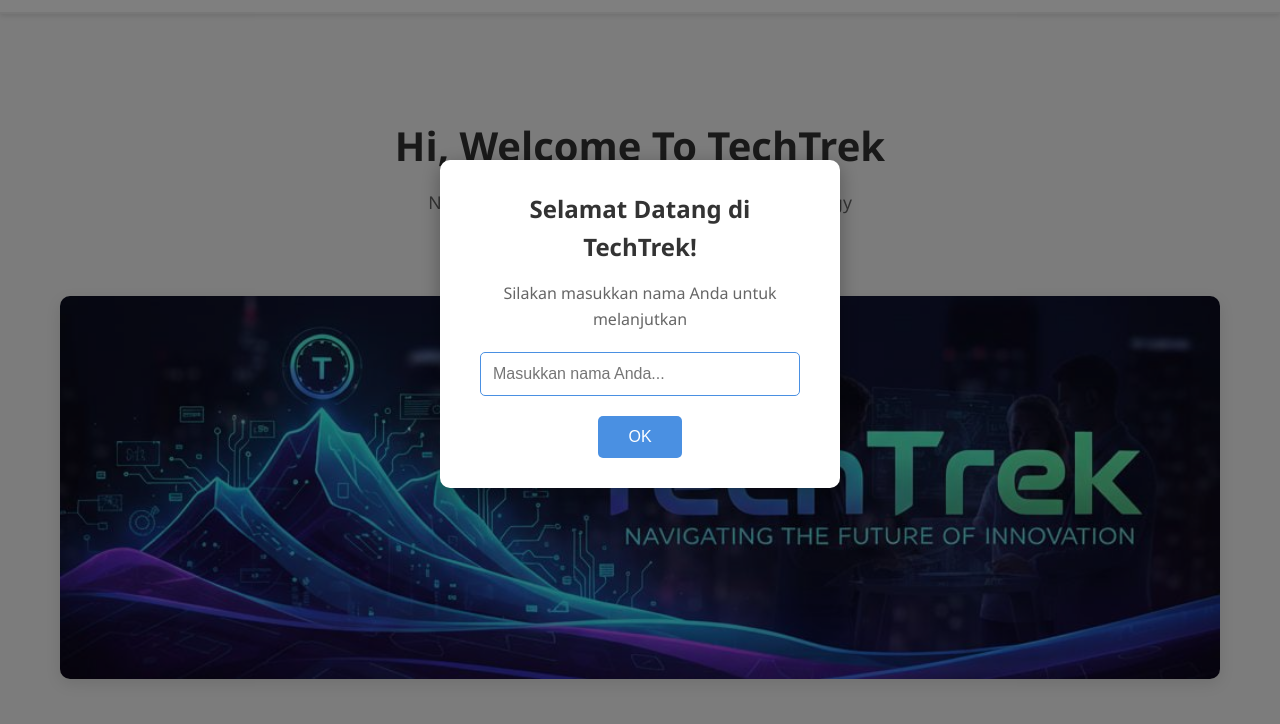
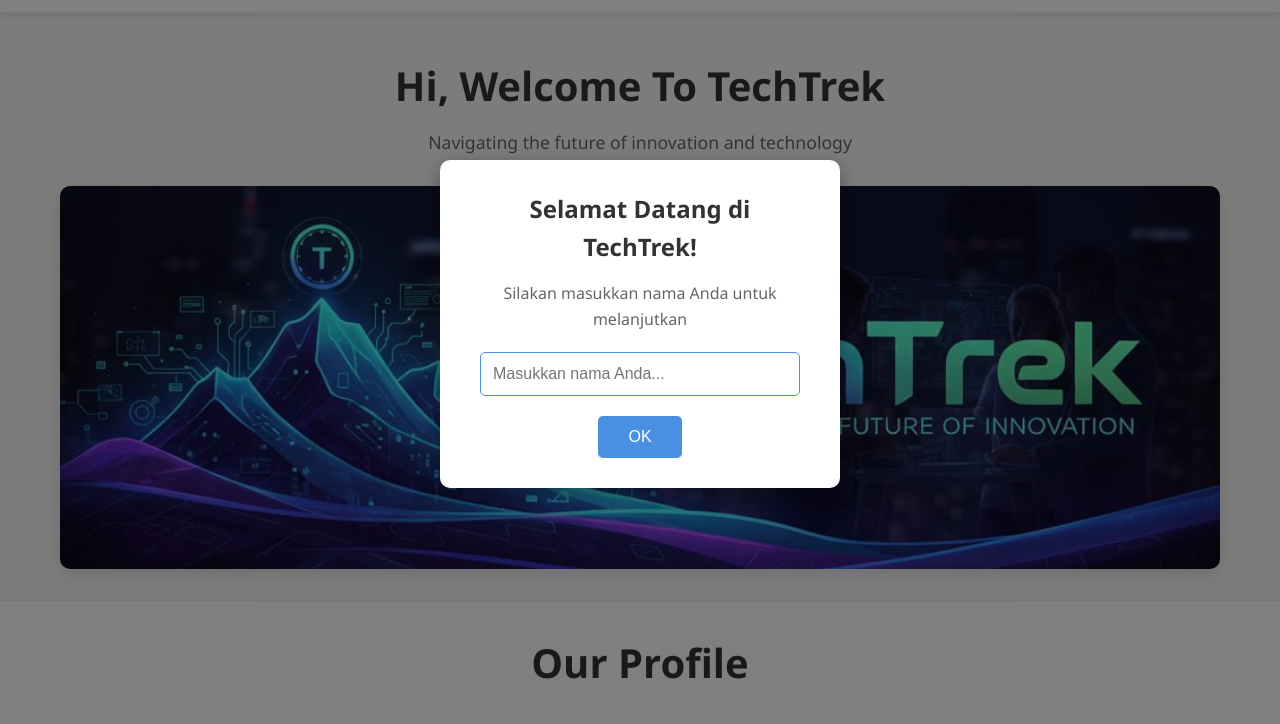
Before and after one commit to Iskipul-ilusikiyah/CodingCamp-26Jan26-IskipulIlusikiyah, a plain HTML site: page index.html in a window 1280 px wide. Shown: the part 76-800 px from the top of the page. Drawn offline with Linux system fonts and the light colour scheme.

Commit message:
konfigurasi mini project

```diff
--- a/css/style.css
+++ b/css/style.css
@@ -140,7 +140,7 @@
 
 /* Section Styles */
 .section {
-  padding: 60px 0;
+  padding: 30px 0;
   background-color: #fff;
   border-bottom: 2px solid #f0f0f0;
 }
@@ -159,7 +159,7 @@
 
 .welcome-box {
   text-align: center;
-  padding: 40px 20px;
+  padding: 10px 20px;
 }
 
 .welcome-box h1 {
@@ -175,7 +175,7 @@
 
 .photo-banner {
   position: relative;
-  margin-top: 40px;
+  margin-top: 20px;
   border-radius: 10px;
   overflow: hidden;
   box-shadow: 0 5px 15px rgba(0, 0, 0, 0.1);
```
